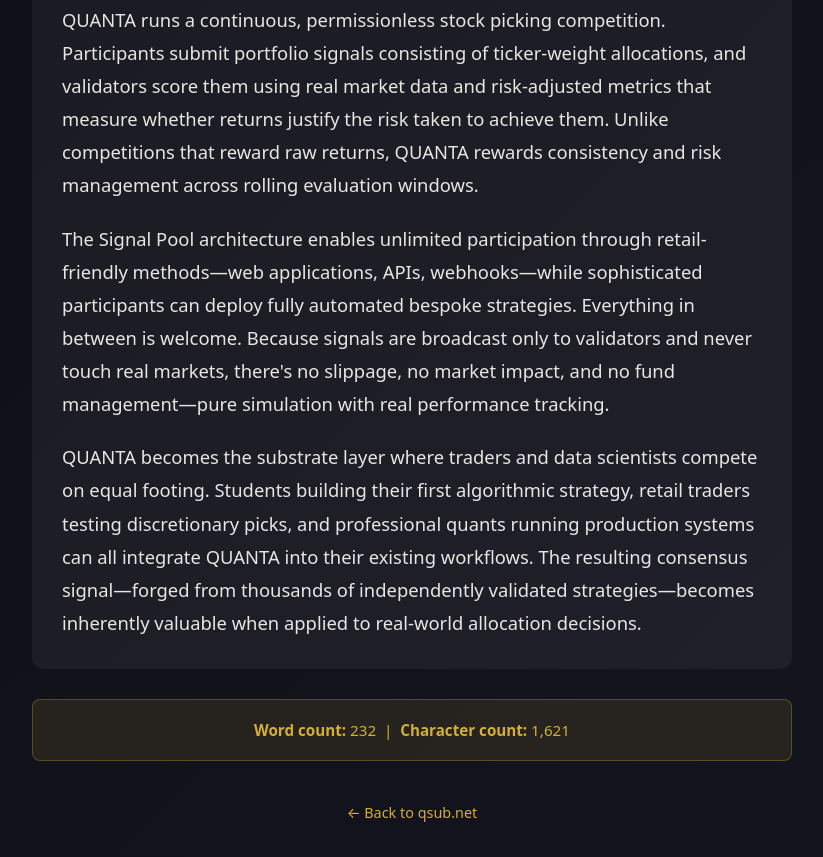
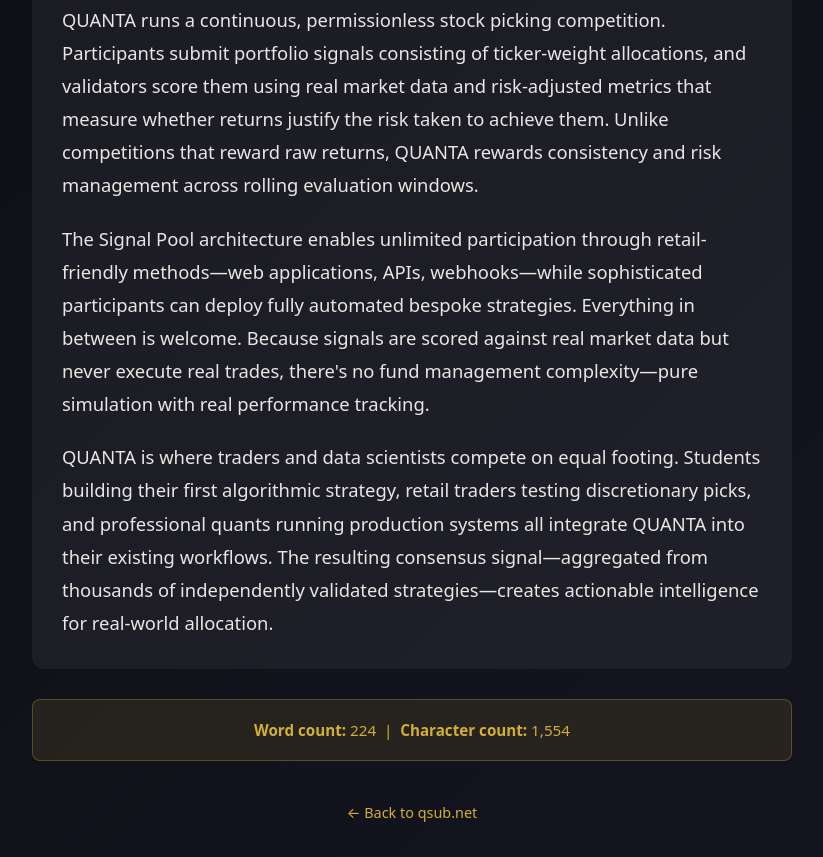
Before and after one commit to RMITL/qsub-net, an Astro site: page /idea in a window 1280 px wide. Shown: the part 415-1272 px from the top of the page, without its empty margins (228-1051 px from the left). Built offline with nearby package versions, Linux system fonts and the light colour scheme; Astro itself is replaced by a stand-in of ours.

Commit message:
Refine /idea - cleaner wording, actionable intelligence framing

```diff
--- a/src/pages/idea.astro
+++ b/src/pages/idea.astro
@@ -25,15 +25,15 @@
           QUANTA runs a continuous, permissionless stock picking competition. Participants submit portfolio signals consisting of ticker-weight allocations, and validators score them using real market data and risk-adjusted metrics that measure whether returns justify the risk taken to achieve them. Unlike competitions that reward raw returns, QUANTA rewards consistency and risk management across rolling evaluation windows.
         </p>
         <p>
-          The Signal Pool architecture enables unlimited participation through retail-friendly methods—web applications, APIs, webhooks—while sophisticated participants can deploy fully automated bespoke strategies. Everything in between is welcome. Because signals are broadcast only to validators and never touch real markets, there's no slippage, no market impact, and no fund management—pure simulation with real performance tracking.
+          The Signal Pool architecture enables unlimited participation through retail-friendly methods—web applications, APIs, webhooks—while sophisticated participants can deploy fully automated bespoke strategies. Everything in between is welcome. Because signals are scored against real market data but never execute real trades, there's no fund management complexity—pure simulation with real performance tracking.
         </p>
         <p>
-          QUANTA becomes the substrate layer where traders and data scientists compete on equal footing. Students building their first algorithmic strategy, retail traders testing discretionary picks, and professional quants running production systems can all integrate QUANTA into their existing workflows. The resulting consensus signal—forged from thousands of independently validated strategies—becomes inherently valuable when applied to real-world allocation decisions.
+          QUANTA is where traders and data scientists compete on equal footing. Students building their first algorithmic strategy, retail traders testing discretionary picks, and professional quants running production systems all integrate QUANTA into their existing workflows. The resulting consensus signal—aggregated from thousands of independently validated strategies—creates actionable intelligence for real-world allocation.
         </p>
       </div>
 
       <div class="stats">
-        <strong>Word count:</strong> 232 &nbsp;|&nbsp; <strong>Character count:</strong> 1,621
+        <strong>Word count:</strong> 224 &nbsp;|&nbsp; <strong>Character count:</strong> 1,554
       </div>
 
       <div class="footer">
```
